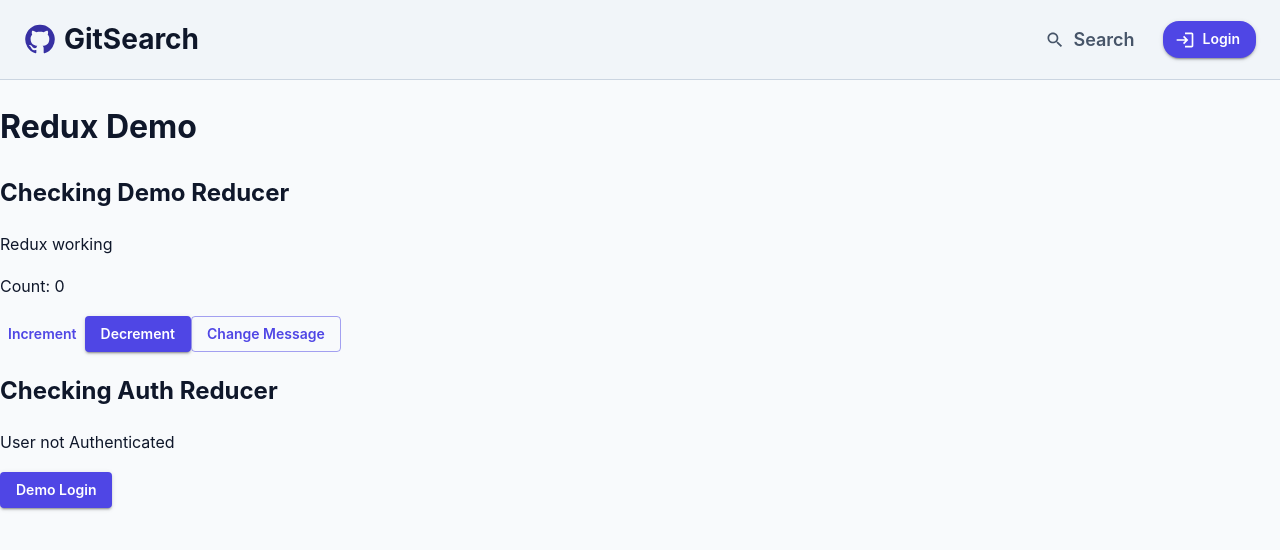
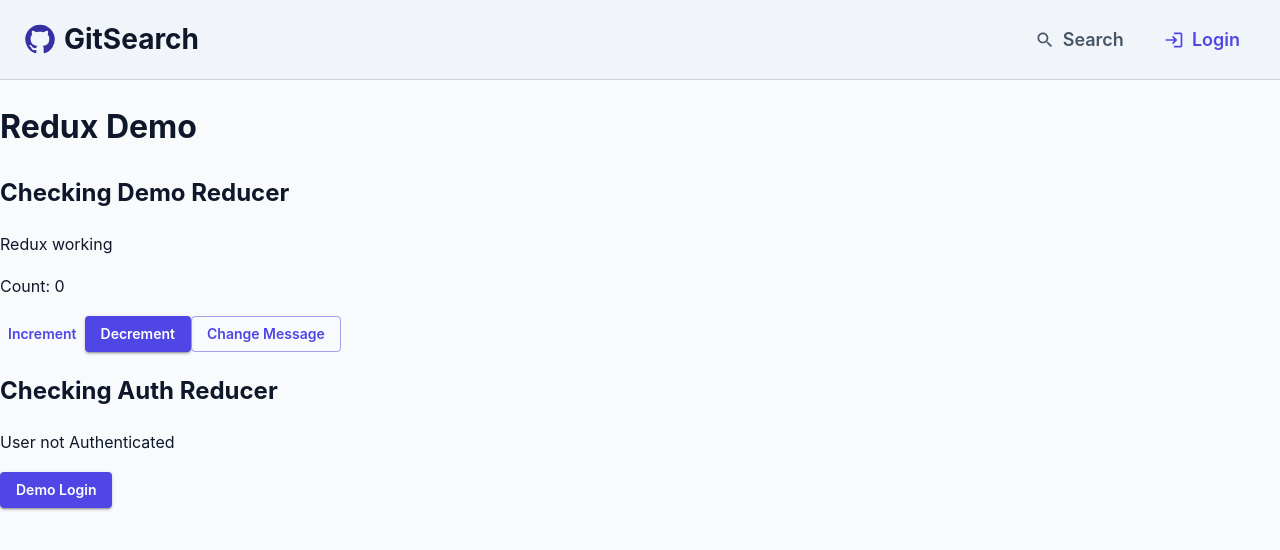
Before and after one commit to divyanshgargJTG/FE-Assignment-2-Divyansh-Garg-UID00800-2026, a React (Vite) app: page / in a window 1280 px wide. Shown: the top 550 px of the page. Built offline with nearby package versions, Linux system fonts and the light colour scheme.

Commit message:
[DG_A2_02]: Updating the navbar login btn and navlinks

```diff
--- a/src/components/actionButtons/LoginMenu.tsx
+++ b/src/components/actionButtons/LoginMenu.tsx
@@ -1,5 +1,5 @@
 import { Login } from '@mui/icons-material';
-import { Button } from '@mui/material';
+import { alpha, Button } from '@mui/material';
 import { NavLink } from 'react-router';
 
 export const LoginMenu = () => {
@@ -7,11 +7,19 @@ export const LoginMenu = () => {
         <Button
             component={NavLink}
             to="/login"
-            variant="contained"
             startIcon={<Login />}
             sx={(theme) => ({
                 ml: theme.variables.spacing.sm,
-                borderRadius: theme.variables.radius.xl,
+                borderRadius: theme.variables.radius.pill,
+                paddingLeft: theme.variables.spacing.md,
+                paddingRight: theme.variables.spacing.md,
+                fontSize: theme.variables.fontSize.sm,
+
+                '&.active': {
+                    color: theme.palette.primary.main,
+                    backgroundColor: alpha(theme.palette.primary.main, 0.08),
+                    fontWeight: theme.variables.fontWeight.semiBold,
+                },
             })}
         >
             Login
--- a/src/components/navigation/Navbar.styles.ts
+++ b/src/components/navigation/Navbar.styles.ts
@@ -45,7 +45,7 @@ export const NavLinks = styled(Box)(({ theme }) => ({
 export const StyledNavLinkButton = styled(Button)(({ theme }) => ({
     textTransform: 'none',
     color: theme.palette.text.secondary,
-    borderRadius: theme.variables.radius.xl,
+    borderRadius: theme.variables.radius.pill,
     paddingLeft: theme.variables.spacing.md,
     paddingRight: theme.variables.spacing.md,
     fontSize: theme.variables.fontSize.sm,
--- a/src/components/navigation/Navbar.tsx
+++ b/src/components/navigation/Navbar.tsx
@@ -6,7 +6,6 @@ import { useAppSelector } from '@/app/hooks';
 
 import { navigationItems } from '@/components/navigation/navigation';
 
-import { checkCurrentRoute } from './NavigationUtils';
 import { NavButton } from './NavButton';
 import MobileMenu from '../menu/MobileMenu';
 import LogoutMenu from '../actionButtons/LogoutMenu';
@@ -57,10 +56,6 @@ const Navbar = () => {
                     }}
                 >
                     {visibleNavigationItems.map((item) => {
-                        if (checkCurrentRoute(location.pathname, item.path)) {
-                            return null;
-                        }
-
                         return (
                             <NavButton
                                 key={item.path}
@@ -71,7 +66,7 @@ const Navbar = () => {
                         );
                     })}
 
-                    {!isAuthenticated && location.pathname !== '/login' && <LoginMenu />}
+                    {!isAuthenticated && <LoginMenu />}
 
                     {isAuthenticated && <LogoutMenu />}
                 </NavLinks>
--- a/src/components/notFound/NotFound.styles.ts
+++ b/src/components/notFound/NotFound.styles.ts
@@ -6,7 +6,7 @@ export const NotFoundWrapper = styled(Box)(({ theme }) => ({
     ...theme.mixins.flexCenter,
     padding: theme.variables.layout.pagePadding,
 
-    minHeight: '100vh',
+    minHeight: `calc(100vh - ${theme.variables.layout.navbarHeight})`,
     position: 'relative',
     overflow: 'hidden',
     backgroundColor: colors.primary[600],
```
